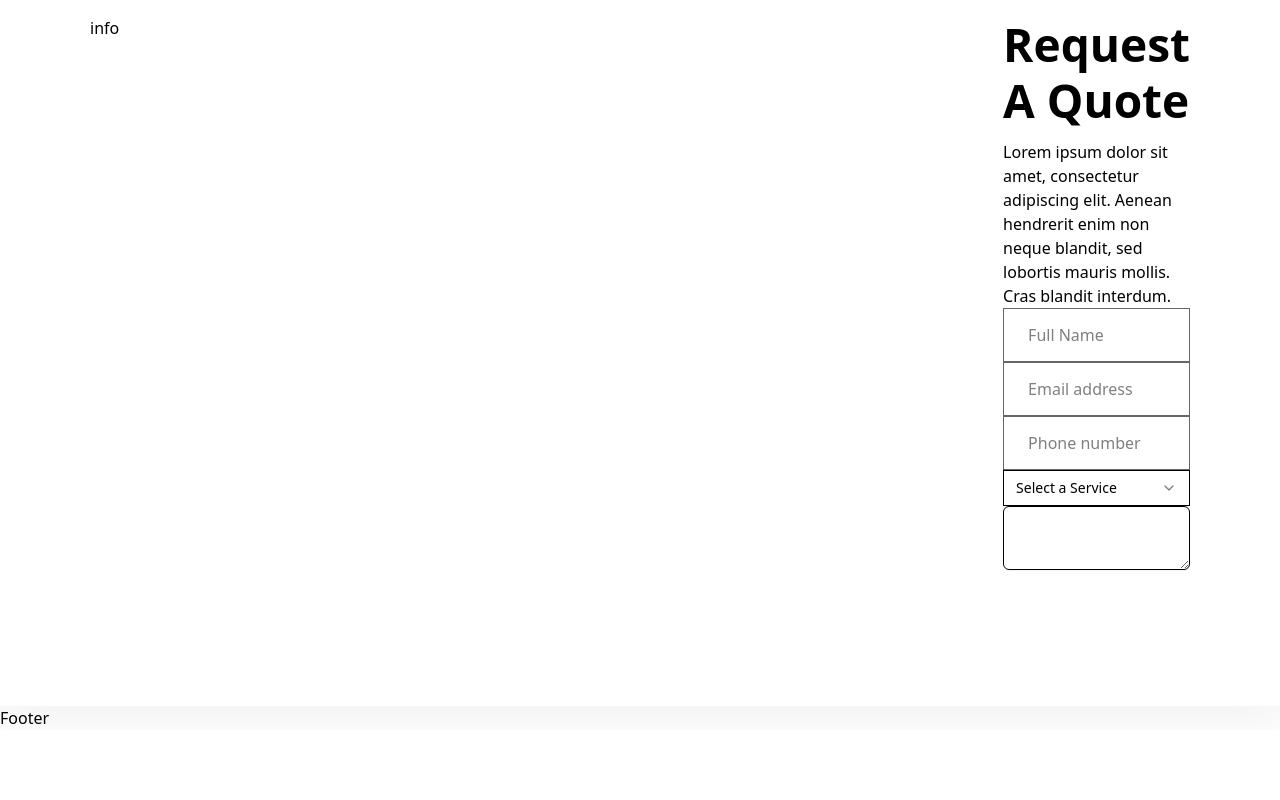
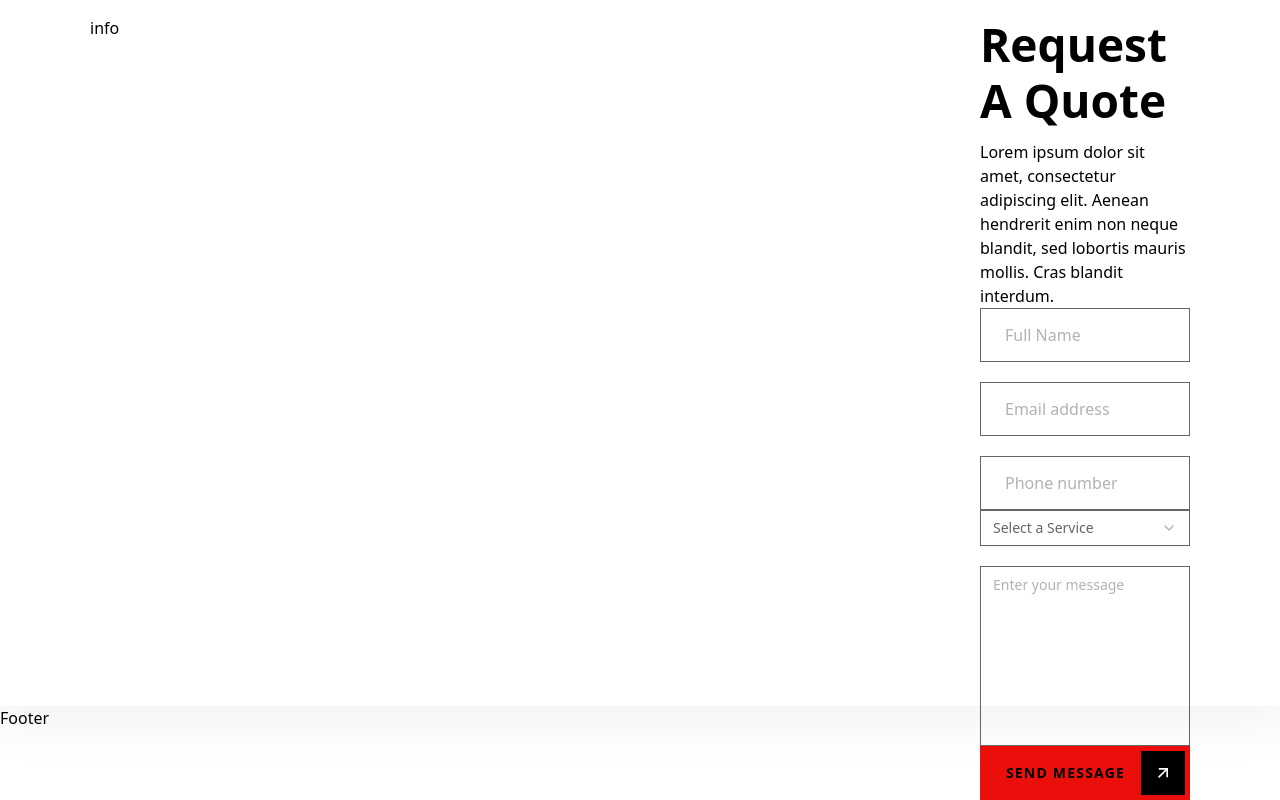
Before and after one commit to Sam-Rytech/de-alice-New, a Next.js app: page / in a window 1280 px wide. Shown: the part 5135-5935 px from the top of the page. Before the commit the page ends 5865 px from the top, so only its background shows below. Built offline with nearby package versions, Linux system fonts and the light colour scheme.

Commit message:
Updated the classname in the dependencies

```diff
--- a/components/Form.jsx
+++ b/components/Form.jsx
@@ -10,24 +10,24 @@
 
 import { Input } from './ui/input'
 import { Textarea } from './ui/textarea'
-import { Button } from './Button'
+import Button from './Button'
 
 const Form = () => {
   return (
-    <form>
-      <div>
+    <form className='flex flex-col'>
+      <div className='flex flex-col gap-[20px] mb-[20px]'>
         <Input type="fullname" placeholder="Full Name" />
         <Input type="email" placeholder="Email address" />
         <div>
           <Input type="phone" placeholder="Phone number" />
           <Select>
-            <SelectTrigger className="w-full rounded-none h-[54px] text-black outline-none">
+            <SelectTrigger className="w-full rounded-none h-[54px] secondary outline-none">
               <SelectValue placeholder="Select a Service"></SelectValue>
             </SelectTrigger>
             <SelectContent>
               <SelectGroup>
                 <SelectLabel>Select a service</SelectLabel>
-                <SelectItem value="construction">Constructiom</SelectItem>
+                <SelectItem value="construction">Construction</SelectItem>
                 <SelectItem value="renovation">Renovation</SelectItem>
                 <SelectItem value="restoration">Restoration</SelectItem>
                 <SelectItem value="consulting">Consulting</SelectItem>
@@ -38,7 +38,11 @@
       </div>
       <div>
         {/* text Area */}
-        <Textarea/>
+        <Textarea className="h-[180px] resize-none text-[#666666] rounded-none"
+          placeholder="Enter your message"
+        />
+        {/* btn */}
+        <Button text="Send message"/>
       </div>
     </form>
   )
--- a/components/ui/input.jsx
+++ b/components/ui/input.jsx
@@ -8,7 +8,7 @@
       type={type}
       data-slot="input"
       className={cn(
-        "flex h-[54px] w-full rounded-none border secondaryb focus:Primaryb bg-white px-6 py-2 text-base transition-colors file:border-0 file:bg-transparent file:text-sm file:font-medium file:text-neutral-950 placeholder:secondary focus-visible:outline-none disabled:cursor-not-allowed disabled:opacity-50",
+        "flex h-[54px] w-full rounded-none border secondaryb focus:Primaryb bg-white px-6 py-2 text-base text-[#666666] transition-colors file:border-0 file:bg-transparent file:text-sm file:font-medium file:text-neutral-950 placeholder:secondary focus-visible:outline-none disabled:cursor-not-allowed disabled:opacity-50",
         className
       )}
       {...props}
--- a/components/ui/select.jsx
+++ b/components/ui/select.jsx
@@ -58,23 +58,28 @@
       <SelectPrimitive.Content
         data-slot="select-content"
         className={cn(
-          "bg-popover text-popover-foreground data-[state=open]:animate-in data-[state=closed]:animate-out data-[state=closed]:fade-out-0 data-[state=open]:fade-in-0 data-[state=closed]:zoom-out-95 data-[state=open]:zoom-in-95 data-[side=bottom]:slide-in-from-top-2 data-[side=left]:slide-in-from-right-2 data-[side=right]:slide-in-from-left-2 data-[side=top]:slide-in-from-bottom-2 relative z-50 max-h-(--radix-select-content-available-height) min-w-[8rem] origin-(--radix-select-content-transform-origin) overflow-x-hidden overflow-y-auto rounded-md border shadow-md",
-          position === "popper" &&
-            "data-[side=bottom]:translate-y-1 data-[side=left]:-translate-x-1 data-[side=right]:translate-x-1 data-[side=top]:-translate-y-1",
+          'bg-white text-popover-foreground data-[state=open]:animate-in data-[state=closed]:animate-out data-[state=closed]:fade-out-0 data-[state=open]:fade-in-0 data-[state=closed]:zoom-out-95 data-[state=open]:zoom-in-95 data-[side=bottom]:slide-in-from-top-2 data-[side=left]:slide-in-from-right-2 data-[side=right]:slide-in-from-left-2 data-[side=top]:slide-in-from-bottom-2 relative z-50 max-h-(--radix-select-content-available-height) min-w-[8rem] origin-(--radix-select-content-transform-origin) overflow-x-hidden overflow-y-auto rounded-md border shadow-md',
+          position === 'popper' &&
+            'data-[side=bottom]:translate-y-1 data-[side=left]:-translate-x-1 data-[side=right]:translate-x-1 data-[side=top]:-translate-y-1',
           className
         )}
         position={position}
-        {...props}>
+        {...props}
+      >
         <SelectScrollUpButton />
         <SelectPrimitive.Viewport
-          className={cn("p-1", position === "popper" &&
-            "h-[var(--radix-select-trigger-height)] w-full min-w-[var(--radix-select-trigger-width)] scroll-my-1")}>
+          className={cn(
+            'p-1',
+            position === 'popper' &&
+              'h-[var(--radix-select-trigger-height)] w-full min-w-[var(--radix-select-trigger-width)] scroll-my-1'
+          )}
+        >
           {children}
         </SelectPrimitive.Viewport>
         <SelectScrollDownButton />
       </SelectPrimitive.Content>
     </SelectPrimitive.Portal>
-  );
+  )
 }
 
 function SelectLabel({
```
